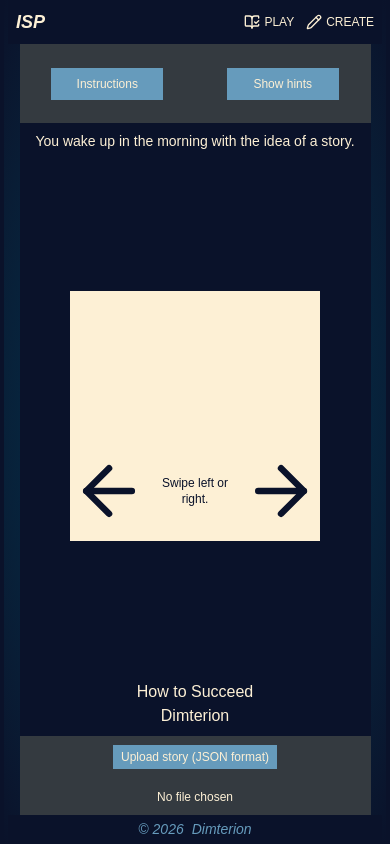
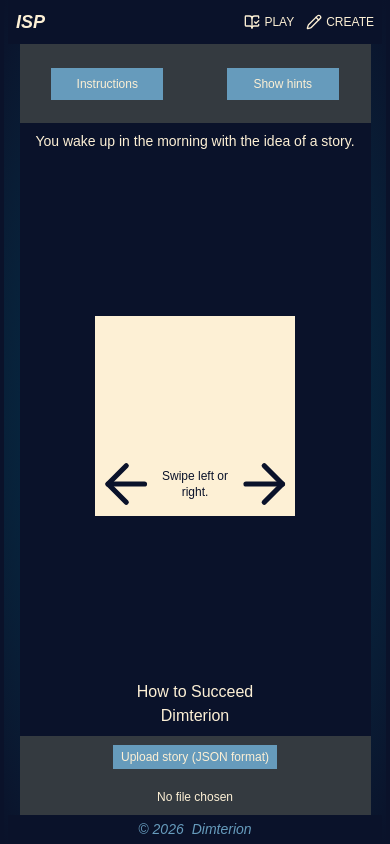
Before and after one commit to Dimterion/stories-platform, a React (Vite) app: page /adventure-game-player in a window 390 px wide. Built offline with nearby package versions, Linux system fonts and the light colour scheme; no server answers; a web font is replaced by a local one.

Commit message:
adjust AdventureGamePlayerPage elements position

```diff
--- a/src/pages/adventureGamePlayer.tsx
+++ b/src/pages/adventureGamePlayer.tsx
@@ -259,7 +259,7 @@ export default function AdventureGamePlayerPage() {
           <p className="m-2 text-sm sm:text-lg">{nodeText}</p>
 
           {hasOptions ? (
-            <div className="relative m-auto h-[250px] w-[250px] max-w-[90vw] sm:h-[400px] sm:w-[400px] sm:max-w-[80vw]">
+            <div className="relative m-auto h-[200px] w-[200px] max-w-[90vw] sm:h-[400px] sm:w-[400px] sm:max-w-[80vw]">
               <div className="bg-lightBlue grid h-full w-full grid-cols-3 grid-rows-3 gap-2 p-2">
                 {diamonds.map((d) => (
                   <div
@@ -295,9 +295,11 @@ export default function AdventureGamePlayerPage() {
                   {foregroundText}
                 </div>
                 <div className="text-darkBlue flex flex-row justify-between text-xs sm:text-base">
-                  <ArrowLeft className="text-darkBlue relative top-[10rem] h-[5rem] w-[5rem]" />
-                  <p className="relative top-[11.5rem]">Swipe left or right.</p>
-                  <ArrowRight className="text-darkBlue relative top-[10rem] h-[5rem] w-[5rem]" />
+                  <ArrowLeft className="text-darkBlue relative top-[8rem] h-[5rem] w-[5rem] sm:top-[10rem]" />
+                  <p className="relative top-[9.5rem] sm:top-[11.5rem]">
+                    Swipe left or right.
+                  </p>
+                  <ArrowRight className="text-darkBlue relative top-[8rem] h-[5rem] w-[5rem] sm:top-[10rem]" />
                 </div>
               </div>
             </div>
```
